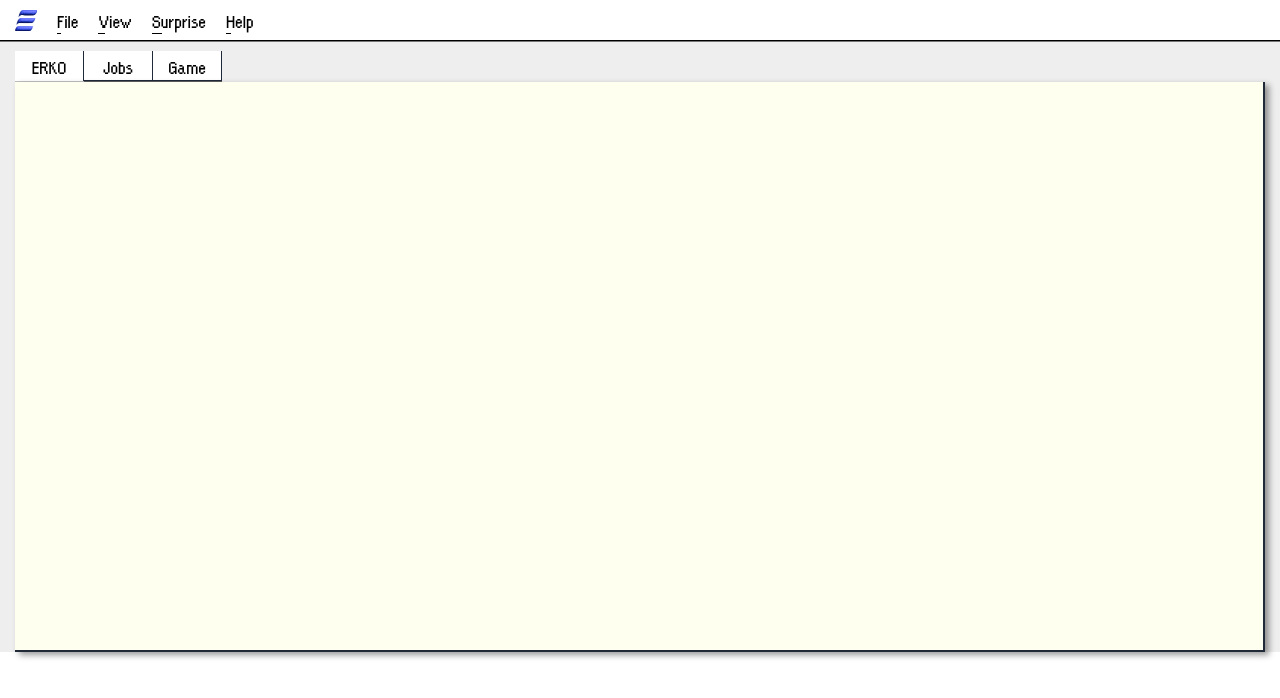
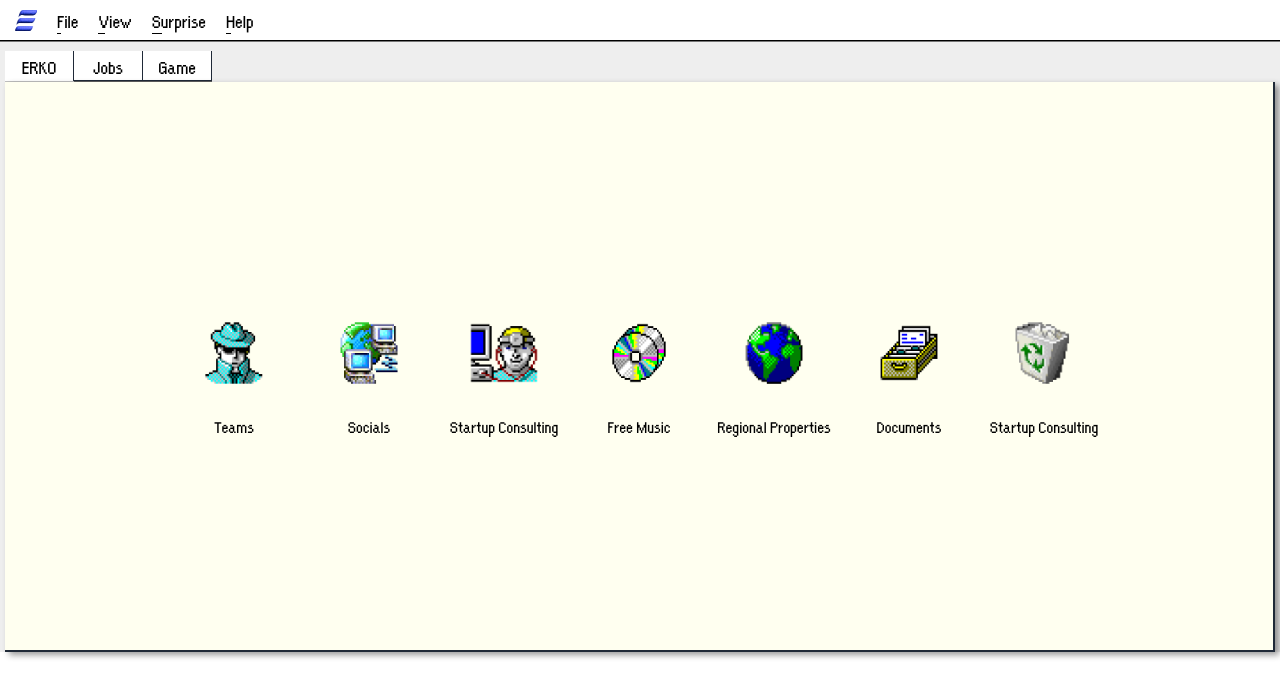
Before and after one commit to achiewe/project-erko-front, a Next.js app: page /erko in a window 1280 px wide. Shown: the top 698 px of the page. Built offline with nearby package versions, Linux system fonts and the light colour scheme.

Commit message:
create optionCardErko where is seperate card and integrate it in mainErkoContainer

```diff
--- a/src/app/components/ErkoContainer/MainErkoContainer.tsx
+++ b/src/app/components/ErkoContainer/MainErkoContainer.tsx
@@ -1,10 +1,51 @@
+"use client";
 import React from "react";
+import OptionCardErko from "./OptionCardErko";
+import teamPng from "../../../../public/assets/Team.png";
+import socialsPng from "../../../../public/assets/socials.png";
+import startupPng from "../../../../public/assets/startup.png";
+import freeMusicPng from "../../../../public/assets/freeMusic.png";
+import regionalPng from "../../../../public/assets/regional.png";
+import documentsPng from "../../../../public/assets/documents.png";
+import archivePng from "../../../../public/assets/archive.png";
 
 export default function MainErkoContainer() {
   return (
     <div
-      className="flex mt-[1px] flex-col w-full h-full h-sm:gap-[15px] h-sm:h-[570px] h-mm:h-[500px] justify-start items-center gap-[40px] bg-[#FFFFF0]
-    border-r-2 border-b-2 border-gray-800 drop-shadow-[4px_3px_3px_rgba(0,0,0,0.40)] pt-[30px] relative"
-    ></div>
+      className="flex mt-[1px] flex-row items-center justify-center w-full h-full h-sm:gap-[15px] h-sm:h-[570px] h-mm:h-[500px] gap-y-[10px] flex-wrap gap-x-[50px] bg-[#FFFFF0]
+    border-r-2 border-b-2 border-gray-800 drop-shadow-[4px_3px_3px_rgba(0,0,0,0.40)] py-[20px] relative"
+    >
+      <OptionCardErko title="Teams" imageSrc={teamPng} link="/erko/team" />
+      <OptionCardErko
+        title="Socials"
+        imageSrc={socialsPng}
+        link="/erko/socials"
+      />
+      <OptionCardErko
+        title="Startup Consulting"
+        imageSrc={startupPng}
+        link="/erko/consulting"
+      />
+      <OptionCardErko
+        title="Free Music"
+        imageSrc={freeMusicPng}
+        link="/erko/music"
+      />
+      <OptionCardErko
+        title="Regional Properties"
+        imageSrc={regionalPng}
+        link="/erko/regional"
+      />
+      <OptionCardErko
+        title="Documents"
+        imageSrc={documentsPng}
+        link="/erko/documents"
+      />
+      <OptionCardErko
+        title="Startup Consulting"
+        imageSrc={archivePng}
+        link="/consulting"
+      />
+    </div>
   );
 }
--- /dev/null
+++ b/src/app/components/ErkoContainer/OptionCardErko.tsx
@@ -0,0 +1,26 @@
+"use client";
+
+import Image, { StaticImageData } from "next/image";
+import Link from "next/link";
+import React from "react";
+
+interface OptionCardProps {
+  title: string;
+  imageSrc: StaticImageData;
+  link: string;
+}
+
+export default function OptionCardErko({
+  title,
+  imageSrc,
+  link,
+}: OptionCardProps) {
+  return (
+    <div className="w-[120px] flex items-center flex-col justify-center">
+      <Link href={link}>
+        <Image src={imageSrc} alt={title} className="h-[120px]" />
+        <h3 className="text-center text-[18px]">{title}</h3>
+      </Link>
+    </div>
+  );
+}
--- a/src/app/erko/page.tsx
+++ b/src/app/erko/page.tsx
@@ -8,7 +8,7 @@ export default function page() {
   return (
     <div className="w-full h-full bg-[#EEEEEE]">
       <Header />
-      <div className="flex px-[15px] w-full h-full items-start flex-col">
+      <div className="flex px-[5px] w-full h-full items-start flex-col">
         <NavigationPages />
         <MainErkoContainer />
       </div>
```
Also changed, not shown: public/assets/archive.png (added).
